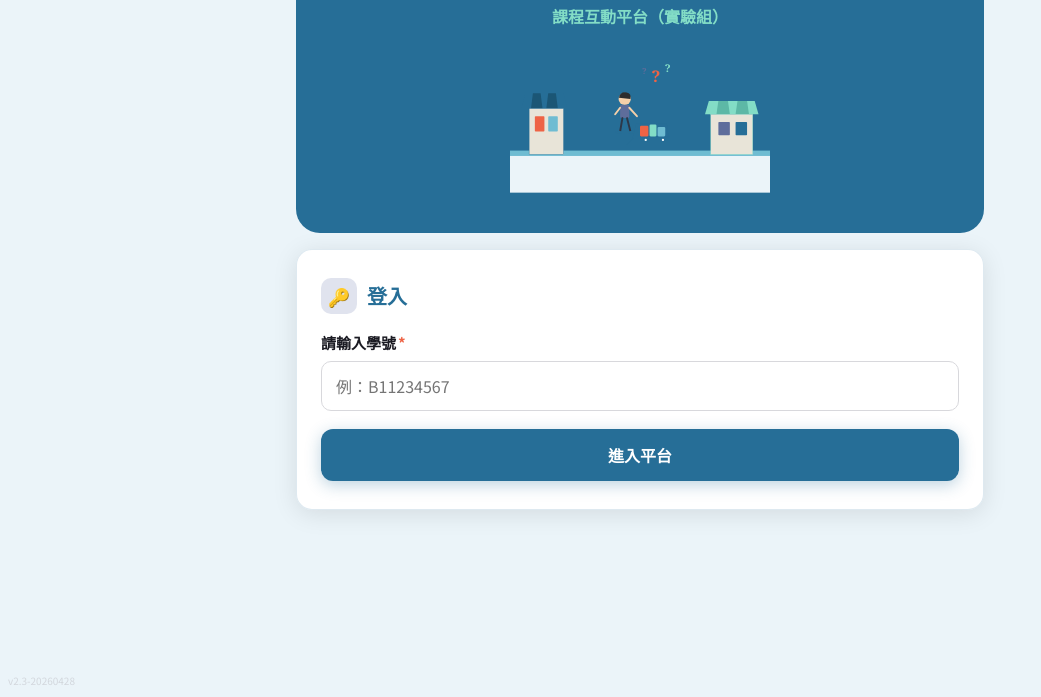
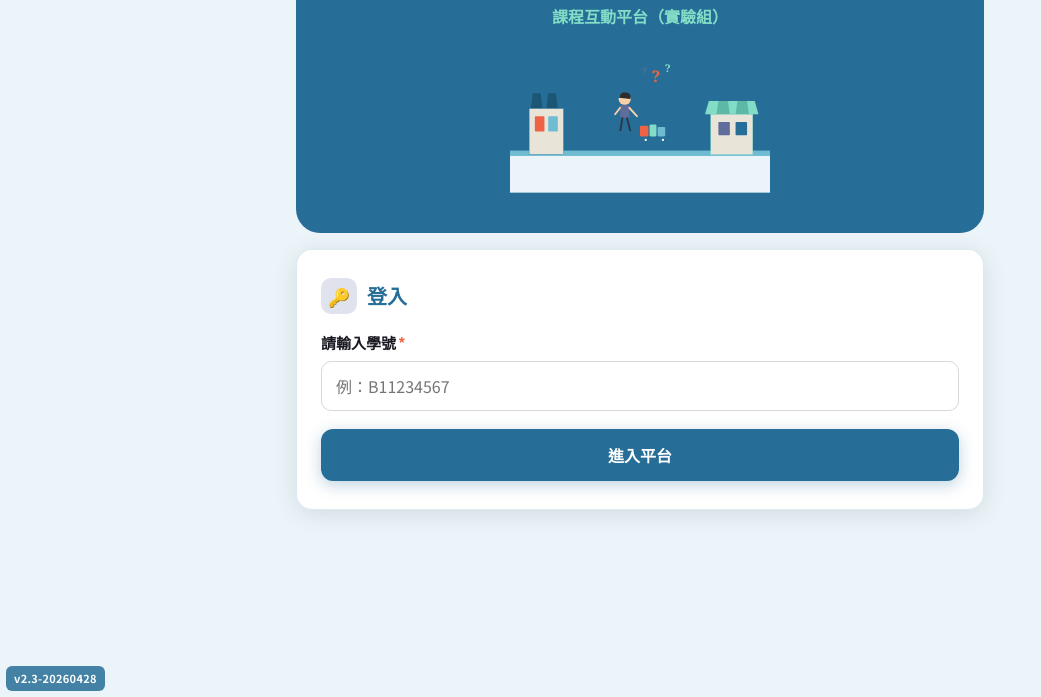
Before and after one commit to maehsiao-svg/consumer-research-B, a plain HTML site: page index.html in a window 1280 px wide. Shown: the part 103-800 px from the top of the page, without its empty margins (0-1041 px from the left). Drawn offline with Linux system fonts and the light colour scheme.

Commit message:
Add files via upload
v2.3-20260428

```diff
--- a/index.html
+++ b/index.html
@@ -192,7 +192,7 @@ textarea.feedback-input:focus{border-color:var(--c1);box-shadow:0 0 0 3px rgba(3
 .sync-ok{background:var(--c1);color:#fff;box-shadow:0 4px 12px rgba(38,110,151,0.3)}
 .sync-fail{background:var(--c3);color:#fff;box-shadow:0 4px 12px rgba(238,99,69,0.3)}
 
-.version-tag{position:fixed;bottom:8px;left:8px;font-size:10px;color:var(--gray-300);opacity:0.5;pointer-events:none;z-index:1}
+.version-tag{position:fixed;bottom:6px;left:6px;font-size:11px;color:#fff;background:var(--c1);padding:3px 8px;border-radius:6px;opacity:0.85;pointer-events:none;z-index:1;font-weight:700;letter-spacing:0.3px}
 
 @media(max-width:480px){.app{padding:12px 10px 40px}.card{padding:20px 16px}.likert-btn{font-size:13px;padding:8px 1px}.likert-labels{font-size:12px}.flow-chart{gap:0;padding:14px 6px}.flow-icon{width:32px;height:32px;font-size:12px}.flow-label{font-size:10px;max-width:48px}.flow-arrow{font-size:12px}.chat-body{max-height:400px}.chat-bubble{max-width:85%}}
 </style>
```
